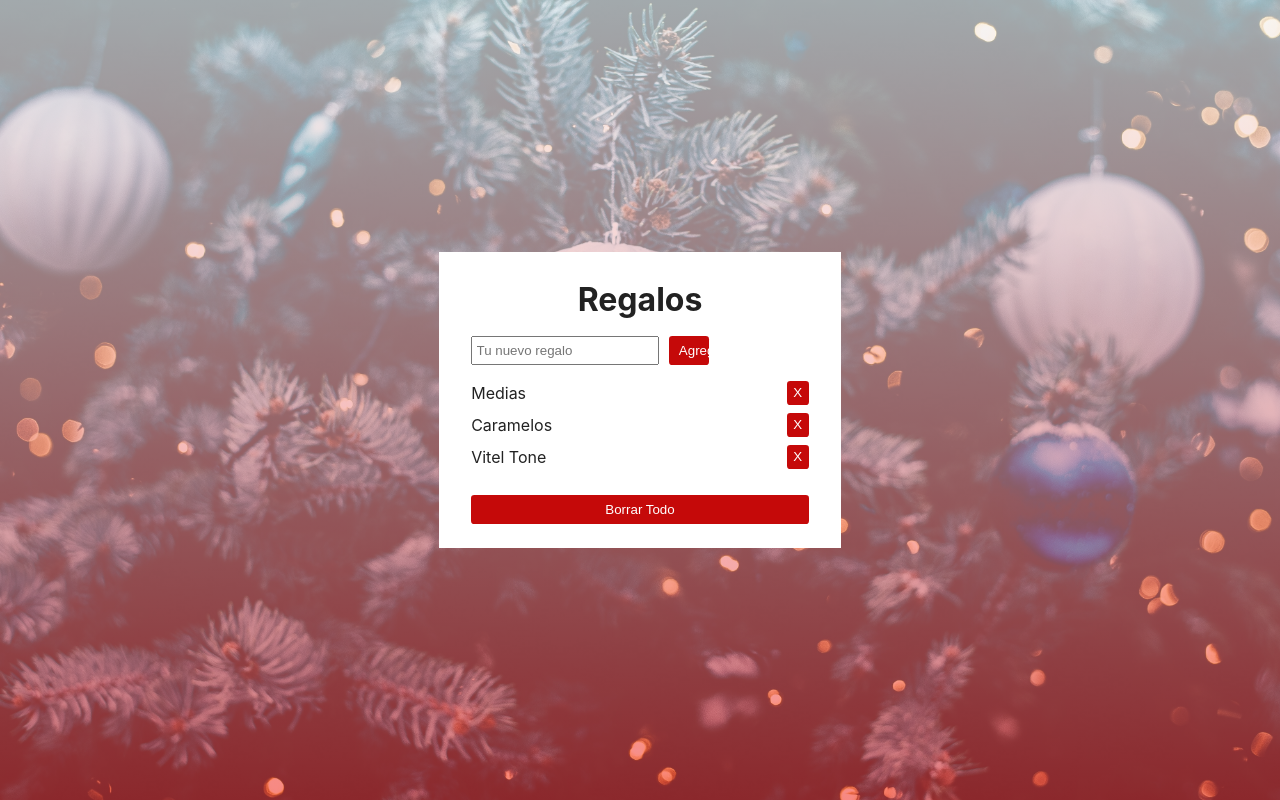
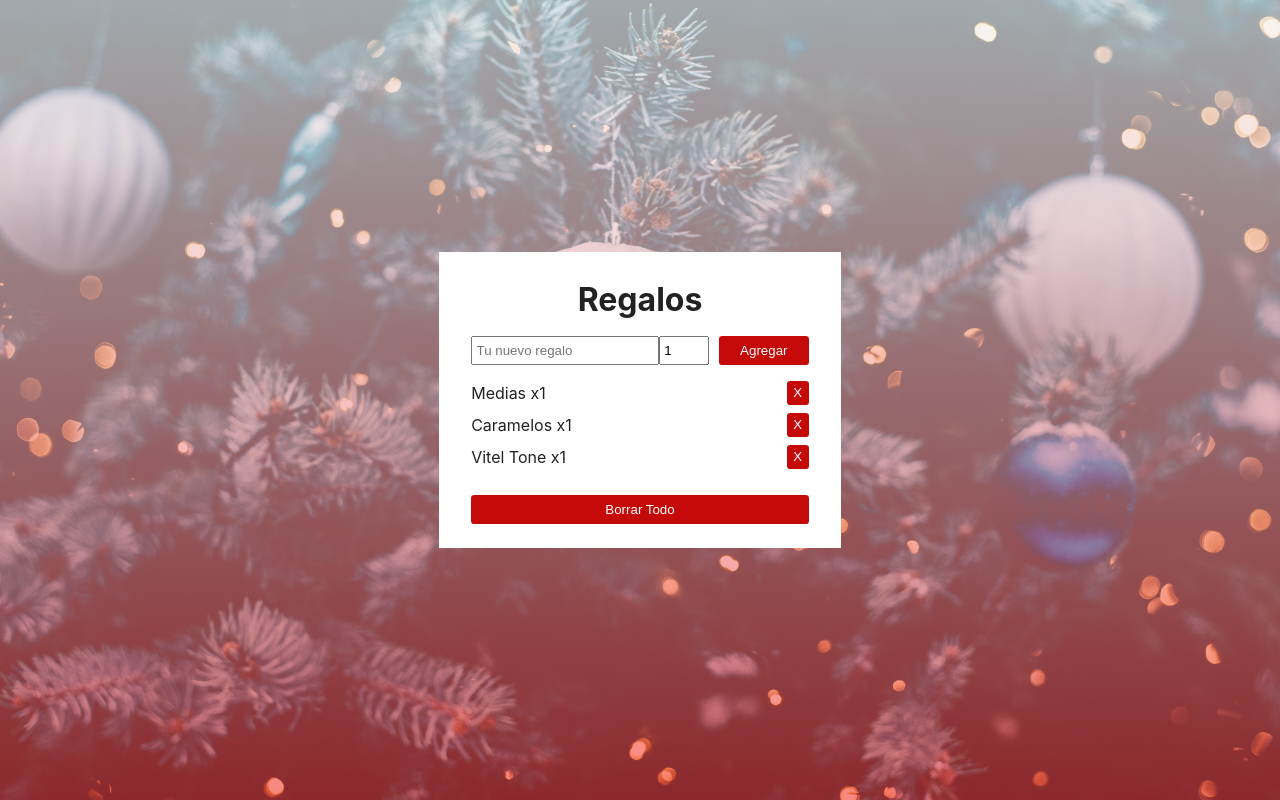
Before and after one commit to francisco-solis99/adviency, a React (Vite) app: page / in a window 1280 px wide. Built offline with nearby package versions, Linux system fonts and the light colour scheme.

Commit message:
feat: :sparkles: #day8- add the quantity property to teh gift item with the number input

```diff
--- a/src/App.jsx
+++ b/src/App.jsx
@@ -7,21 +7,25 @@ import './App.css'
 const INITIAL_GIFTS = [
       {
         id: 1,
-        name: 'Medias'
+        name: 'Medias',
+        quantity: 1
       },
       {
         id: 2,
-        name: 'Caramelos'
+        name: 'Caramelos',
+        quantity: 1
       },
       {
         id: 3,
-        name: 'Vitel Tone'
+        name: 'Vitel Tone',
+        quantity: 1
       }
 ]
 
 function App() {
   const [gifts, setGifts] = useState(INITIAL_GIFTS)
   const inputNameRef = useRef(null)
+  const inputQuantityRef = useRef(null)
 
   const isValidGift = (giftName) => {
     const existAlready = gifts.some(gift => gift.name.toLowerCase() === giftName)
@@ -39,7 +43,8 @@ function App() {
     const lastId = gifts.at(-1)?.id ?? 0
     const newGift = {
       id: lastId + 1,
-      name: nameNewGift
+      name: nameNewGift,
+      quantity: inputQuantityRef.current.value
     }
 
     setGifts(lastGifts => [...lastGifts, newGift])
@@ -65,7 +70,14 @@ function App() {
 
           <form className='gifts__form' onSubmit={handleSubmit}>
             <input type="text" className='gift__input gift__input-name' name='gift' ref={inputNameRef} placeholder='Tu nuevo regalo' required/>
-            <button type="submit" className='app__button gift__add'>
+            <input type="number"
+            className='gift__input gift__input-quantity'
+            name='quantity'
+            ref={inputQuantityRef} min={1}
+            defaultValue="1"
+            pattern='^[1-9]\d*$'
+            />
+            <button type="submit" title='Agregar regalo' className='app__button gift__add'>
               Agregar
             </button>
           </form>
@@ -77,6 +89,7 @@ function App() {
 
           <button
             className='app__button gifts__remove'
+            title='Eliminar todos los regalos'
             onClick={handleClickDelete}
           >
             Borrar Todo
--- a/src/components/ListGifts/ListGifts.jsx
+++ b/src/components/ListGifts/ListGifts.jsx
@@ -19,11 +19,14 @@ export function ListGifs({gifts, deleteGiftById}) {
                 :
                   gifts.map(gift => (
                     <li key={gift.id} className='gift'>
-                      <span>
-                        {gift.name}
-                      </span>
+                      <div>
+                        <span>
+                          {gift.name} x{gift.quantity}
+                        </span>
+                      </div>
                       <button
                         className='app__button'
+                        title='Eliminar Regalo'
                         onClick={() => handleClickDeleteGift(gift.id)}>
                         X
                       </button>
```
